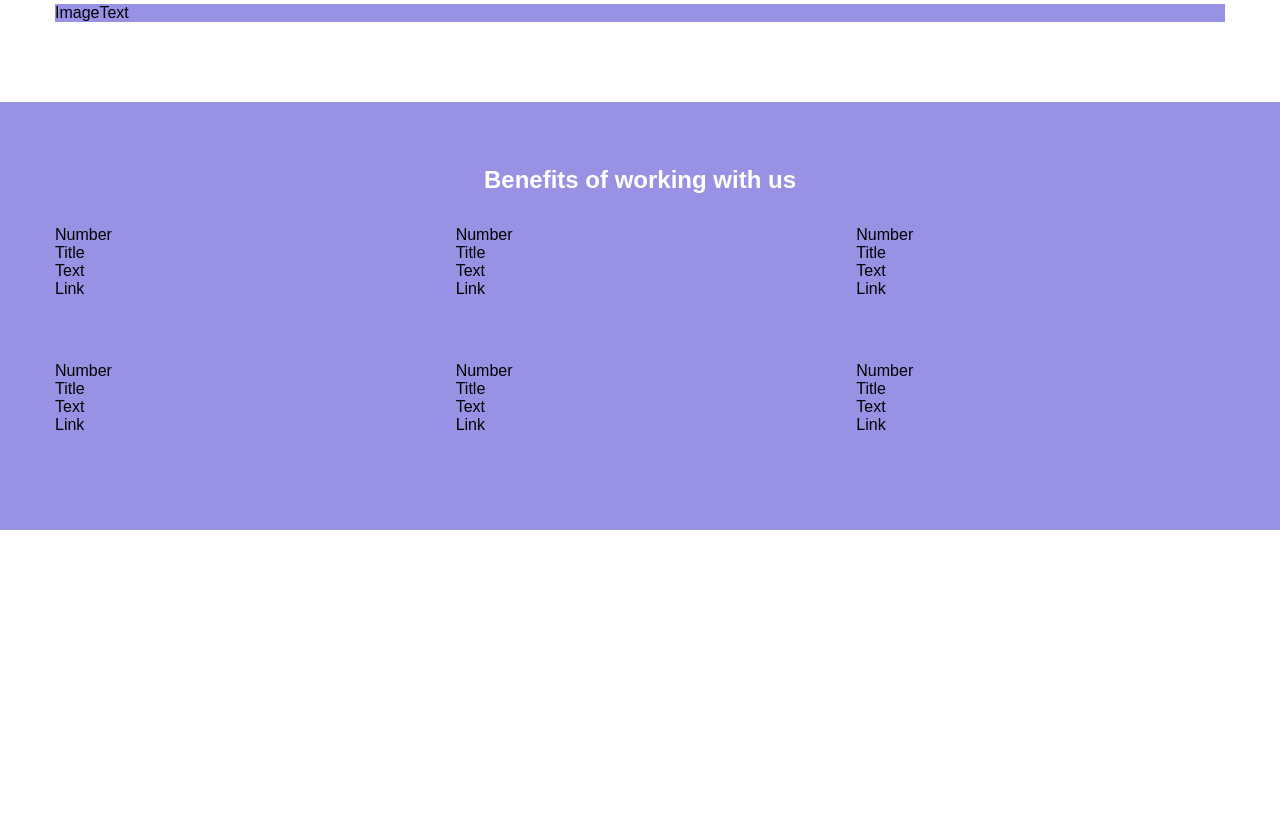
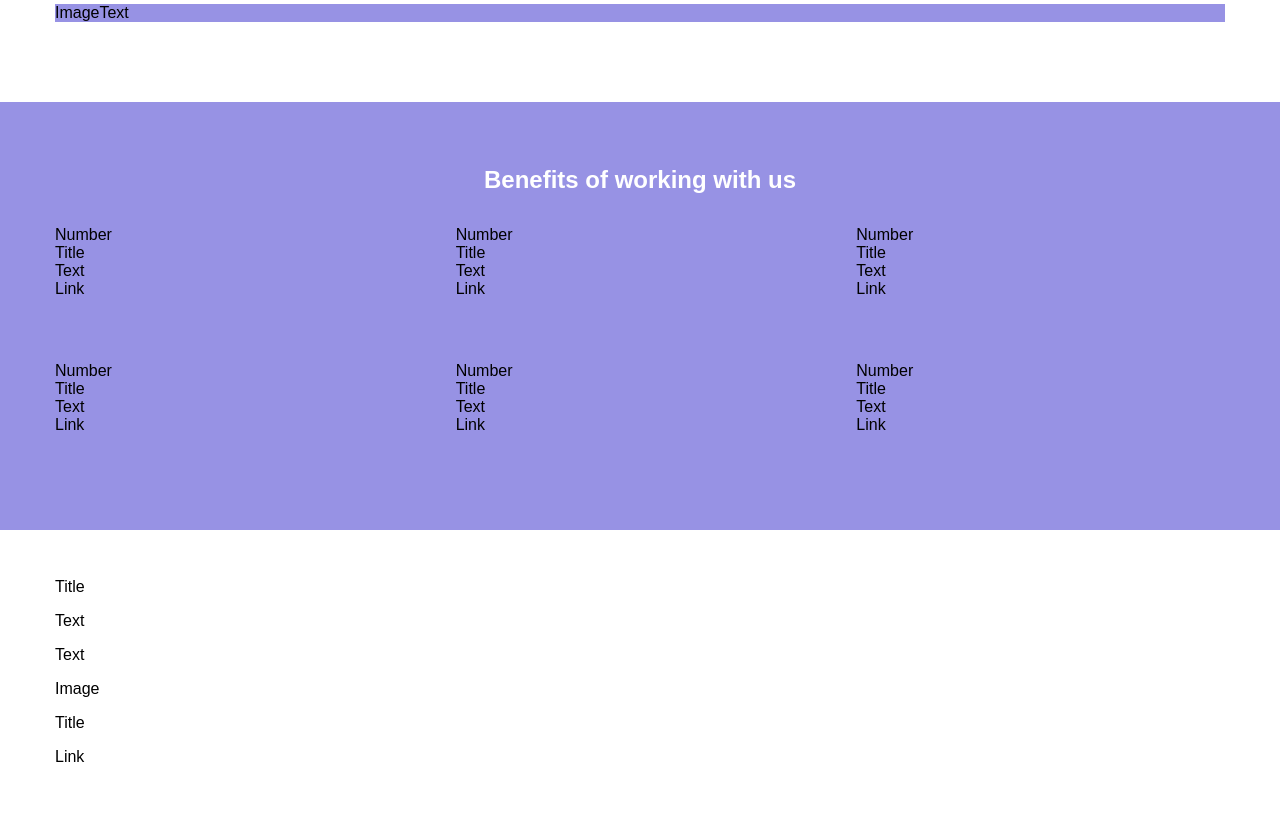
Before and after one commit to MarcoRinaldi98/htmlcss-responsive-layout, a plain HTML site: page index.html in a window 1280 px wide. Shown: the part 592-1406 px from the top of the page. Before the commit the page ends 1122 px from the top, so only its background shows below. Drawn offline with Linux system fonts and the light colour scheme.

Commit message:
Struttura section about us completa

```diff
--- a/css/style.css
+++ b/css/style.css
@@ -98,7 +98,13 @@
     color: white;
 }
 
-
+/* section about-us */
+#about-us {
+    padding: 2rem 0;
+}
+#about-us .content-col {
+    margin: 1rem 0;
+}
 
 
 
--- a/index.html
+++ b/index.html
@@ -155,6 +155,22 @@
                 </div>
             </div>
         </section>
+
+        <section id="about-us">
+            <div class="container columns">
+                <div class="column">
+                    <div class="content-col">Title</div>
+                    <div class="content-col">Text</div>
+                    <div class="content-col">Text</div>
+                </div>
+
+                <div class="column">
+                    <div class="content-col">Image</div>
+                    <div class="content-col">Title</div>
+                    <div class="content-col">Link</div>
+                </div>
+            </div>
+        </section>
     </main>
 
     <footer>
```
